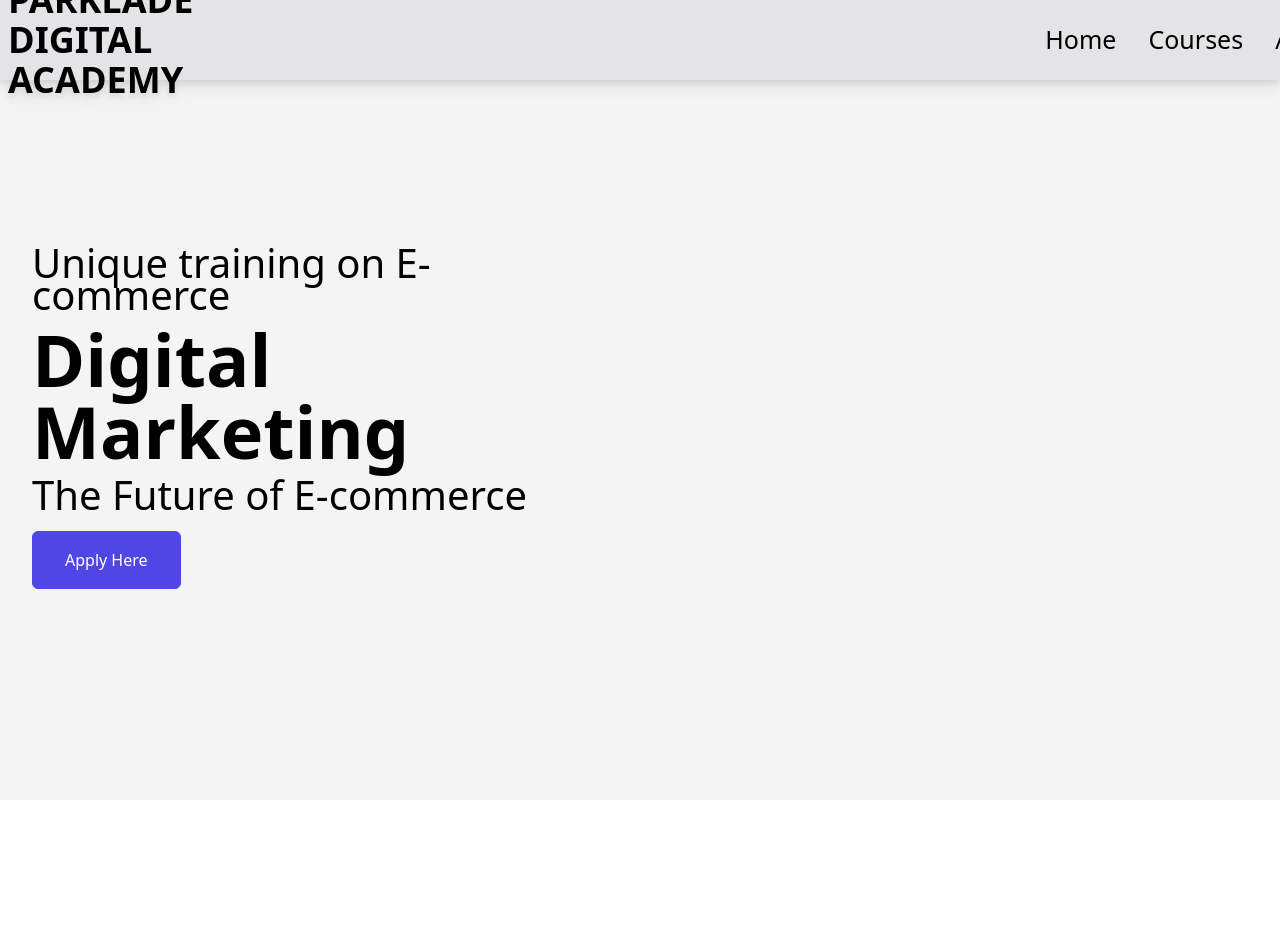
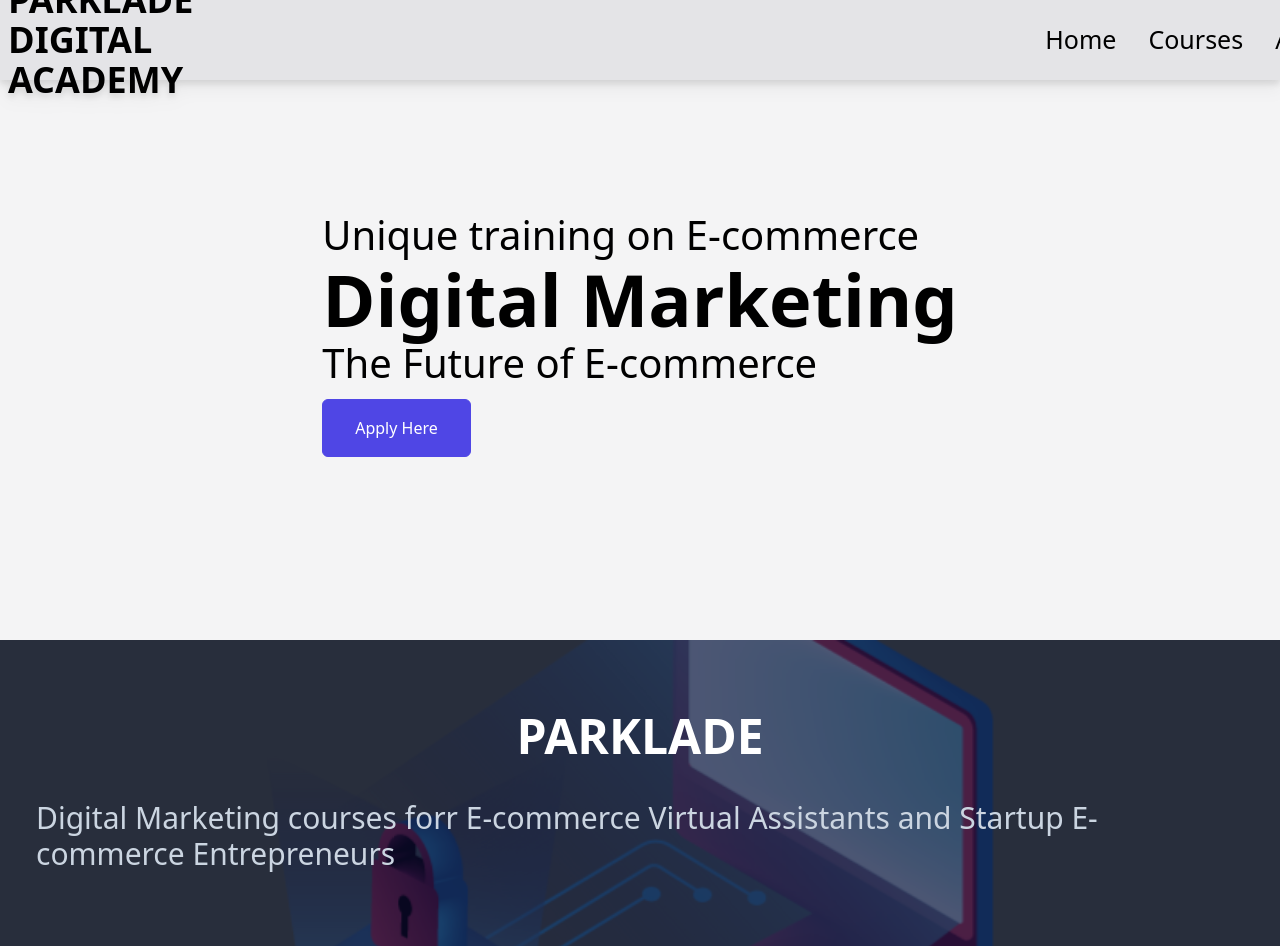
Before and after one commit to toju-toby22/ParkLed.com, a React (Create React App) app: page / in a window 1280 px wide. Shown: the top 946 px of the page. Built offline with nearby package versions, Linux system fonts and the light colour scheme.

Commit message:
Adjusted the styling for homepage

```diff
--- a/src/App.css
+++ b/src/App.css
@@ -70,7 +70,15 @@
   display: flex;
   justify-content: center;
   align-items: center;
+  margin-top: 100px;
 }
 .crn{
-  height: 50v;
+  height: 80vh;
 }
+
+@media (min-width: 768px) {
+  .md\:text-base {
+      font-size: 0,5rem/* 16px */;
+      line-height: 1.5rem/* 24px */;
+  }
+}
--- a/src/Pages/Homepage.js
+++ b/src/Pages/Homepage.js
@@ -3,7 +3,7 @@
 // import img2 from "../Assets/images.png"
 import { CloudUploadIcon, DatabaseIcon, PaperAirplaneIcon, ServerIcon } from "@heroicons/react/solid";
 // import { FaBeer } from 'react-icons/fa';
-import supportImg from '../Assets/support.jpg'
+import supportImg from '../Assets/cyber-bg.png'
 import {Link} from "react-router-dom"
 
 
@@ -17,23 +17,23 @@
 
 
             <div className='w-full h-screen crn bg-zinc-100 flex flex-col justify-between md:w-full h-screen'>
-                <div className='grid items-center  md:grid-cols-2 max-w-[1240px] m-auto'>
-                    <div className='flex flex-col justify-center md:items-start w-full px-3 py-12 mt-15'>
+                <div className='grid items-center  md:grid-cols-1 max-w-[1240px] m-auto'>
+                    <div className='flex flex-col items-center justify-center md:items-start w-full px-3 py-12 mt-15'>
                         <p className='text-2xl mt-14'>Unique training on E-commerce</p>
                         <h1 className='py-3 text-5xl md:text-7xl font-bold'>Digital Marketing</h1>
                         <p className='text-2xl'>The Future of E-commerce</p>
                         <Link to="/courses"><button className='py-4 px-8 sm:w[60%] my-5'>Apply Here</button></Link>
                     </div>
-                    <div>
-                        <p className='text-5xl py-8 text-gray-500 text-center md:hidden'>
+                    {/* <div>
+                        <p className='text-5xl py-8 text-gray-500 text-center'>
                             Digital Marketing courses forr E-commerce Virtual Assistants and Startup E-commerce Entrepreneurs
                         </p>
-                    </div>
+                    </div> */}
 
                 </div>
             </div>
 
-            <div name='support' className='w-full md:py-40'>
+            <div name='support' className='w-full md:py-0'>
                 <div className='w-full h-[700px] bg-gray-900/90 absolute'>
                     <img className='w-full h-full object-cover mix-blend-overlay' src={supportImg} alt="/" />
                 </div>
@@ -42,7 +42,7 @@
                     <div className='px-4 py-12'>
                         {/* <h2 className='text-3xl pt-8 text-slate-300 uppercase text-center'>PARKLADE</h2> */}
                         <h3 className='text-5xl font-bold py-6 text-center'>PARKLADE</h3>
-                        <p className='py-4 text-3xl text-slate-300'>Lorem ipsum dolor sit amet consectetur adipisicing elit. In repudiandae veritatis ratione error tenetur, voluptates architecto possimus ad! Omnis minima ea quidem quisquam unde beatae, minus illo et cum vel?</p>
+                        <p className='py-4 text-3xl text-slate-300'>Digital Marketing courses forr E-commerce Virtual Assistants and Startup E-commerce Entrepreneurs</p>
                     </div>
 
                 </div>
```
Also changed, not shown: src/Assets/cyber-bg.png (added).
